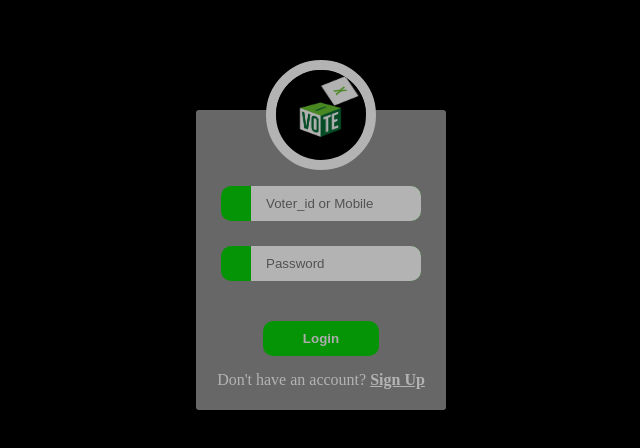
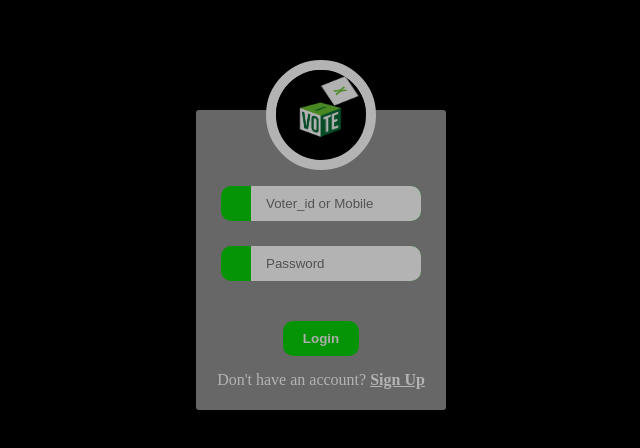
Before and after one commit to Pandava919/online-voting-system, a React (Vite) app in the folder frontend/: page / in a window 1280 px wide. Shown: the part 140-588 px from the top of the page, without its empty margins (319-959 px from the left). Built offline with nearby package versions, Linux system fonts and the light colour scheme.

Commit message:
button style

```diff
--- a/frontend/src/Styles/AddCandidate.css
+++ b/frontend/src/Styles/AddCandidate.css
@@ -67,7 +67,7 @@ select {
     margin: 0;
 }
 .addcandidate-form-container form .btn-container button {
-    padding: 10px 40px;
+    padding: 10px 20px;
     text-align: center;
     background-color: rgb(8, 211, 8);
     border: none;
--- a/frontend/src/Styles/AddElection.css
+++ b/frontend/src/Styles/AddElection.css
@@ -69,7 +69,7 @@ form .input-container {
 
 
 .btn-container button {
-    padding: 10px 40px;
+    padding: 10px 20px;
     text-align: center;
     background-color: rgb(8, 211, 8);
     border: none;
```
